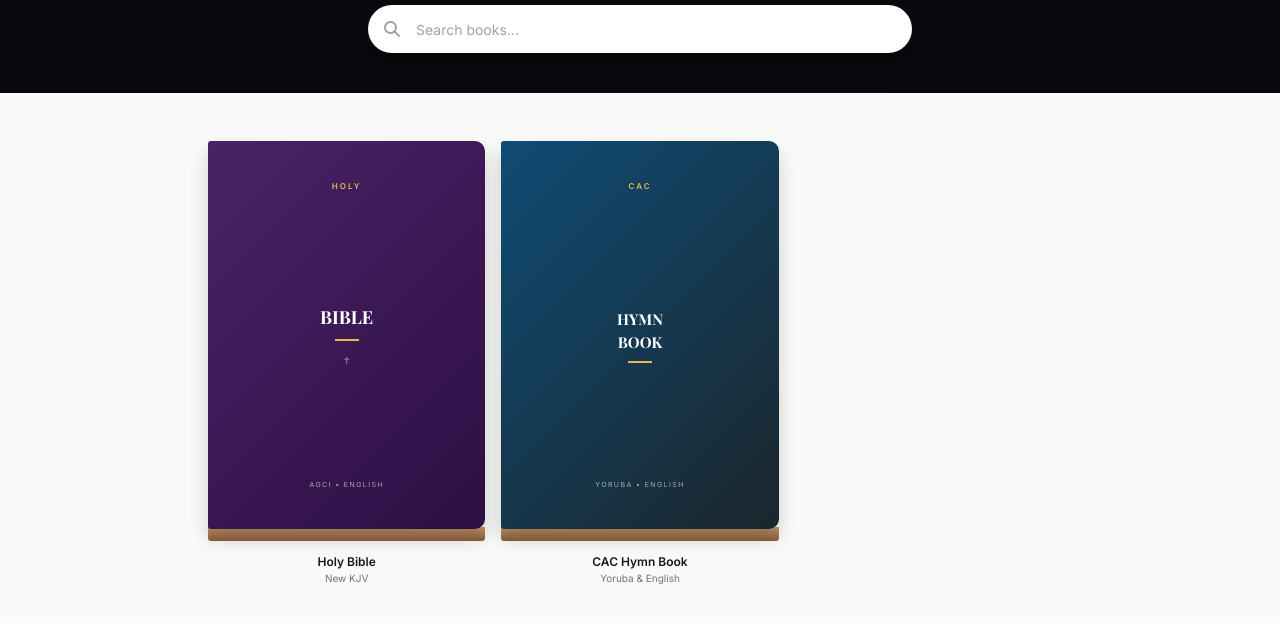
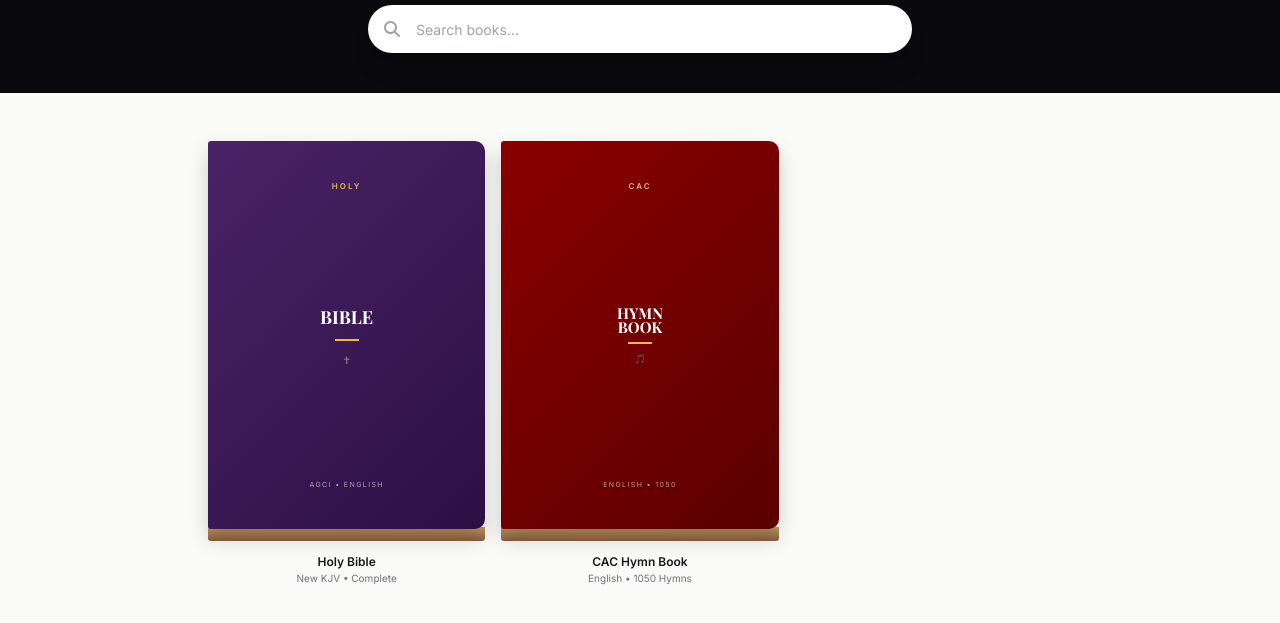
Before and after one commit to oceandrives196-boop/AGCI-Library-, a plain HTML site: page index.html in a window 1280 px wide. Shown: the part 169-792 px from the top of the page. Drawn offline with nearby package versions, Linux system fonts and the light colour scheme.

Commit message:
Update index.html

```diff
--- a/index.html
+++ b/index.html
@@ -31,7 +31,8 @@
 <section class="max-w-4xl mx-auto px-4 py-12">
 <div id="bookGrid" class="grid grid-cols-3 gap-x-4 gap-y-12">
 
-<a id="book-bible" href="https://englishbible.agci.org.ng/" data-title="holy bible english new kjv" class="book-item group no-underline">
+<!-- BIBLE -->
+<a href="https://englishbible.agci.org.ng/" data-title="holy bible english new kjv" class="book-item group no-underline">
 <div class="book-3d">
 <div class="book-cover" style="background:linear-gradient(135deg,#4a2366,#2d0f44)">
 <div class="text-center"><div class="text-[8px] tracking-[0.25em] font-bold text-[#E8B94D]">HOLY</div></div>
@@ -40,19 +41,20 @@
 </div>
 </div>
 <div class="shelf"></div>
-<div class="mt-3 text-center"><div class="text-[12px] font-semibold text-zinc-900">Holy Bible</div><div class="text-[10px] text-zinc-500">New KJV</div></div>
+<div class="mt-3 text-center"><div class="text-[12px] font-semibold text-zinc-900">Holy Bible</div><div class="text-[10px] text-zinc-500">New KJV • Complete</div></div>
 </a>
 
-<a id="book-hymn" href="https://hymn.agci.org.ng" data-title="cac hymn book yoruba english" class="book-item group no-underline">
+<!-- CAC HYMN ENGLISH - CORRECT LINK -->
+<a href="https://agcihymneng.agci.org.ng/" data-title="cac hymn book english" class="book-item group no-underline">
 <div class="book-3d">
-<div class="book-cover" style="background:linear-gradient(135deg,#0f4c75,#1b262c)">
+<div class="book-cover" style="background:linear-gradient(135deg,#8b0000,#5a0000)">
 <div class="text-center"><div class="text-[8px] tracking-[0.25em] font-bold text-[#E8B94D]">CAC</div></div>
-<div class="text-center"><div class="heading-font font-bold text-white text-[15px]">HYMN<br>BOOK</div><div class="w-6 h-[2px] bg-[#E8B94D] mx-auto mt-2"></div></div>
-<div class="text-center"><div class="text-[7px] tracking-[0.2em] text-white/60">YORUBA • ENGLISH</div></div>
+<div class="text-center"><div class="heading-font font-bold text-white text-[15px] leading-[0.95]">HYMN<br>BOOK</div><div class="w-6 h-[2px] bg-[#E8B94D] mx-auto mt-2"></div><div class="mt-2 text-[9px] text-white/60">🎵</div></div>
+<div class="text-center"><div class="text-[7px] tracking-[0.2em] text-white/60">ENGLISH • 1050</div></div>
 </div>
 </div>
 <div class="shelf"></div>
-<div class="mt-3 text-center"><div class="text-[12px] font-semibold text-zinc-900">CAC Hymn Book</div><div class="text-[10px] text-zinc-500">Yoruba & English</div></div>
+<div class="mt-3 text-center"><div class="text-[12px] font-semibold text-zinc-900">CAC Hymn Book</div><div class="text-[10px] text-zinc-500">English • 1050 Hymns</div></div>
 </a>
 
 </div>
@@ -63,7 +65,6 @@
 const searchInput = document.getElementById('searchInput');
 const books = document.querySelectorAll('.book-item');
 const noResult = document.getElementById('noResult');
-
 searchInput.addEventListener('input', (e) => {
   const q = e.target.value.toLowerCase().trim();
   let visible = 0;
```
